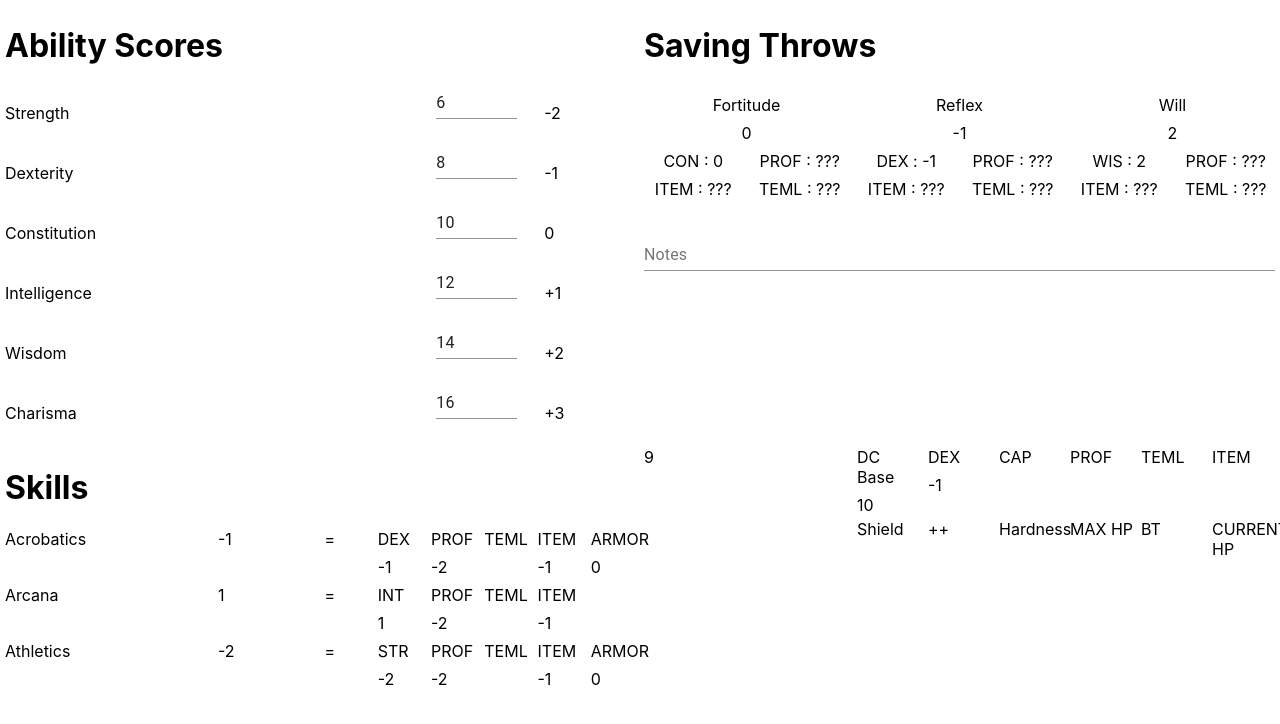
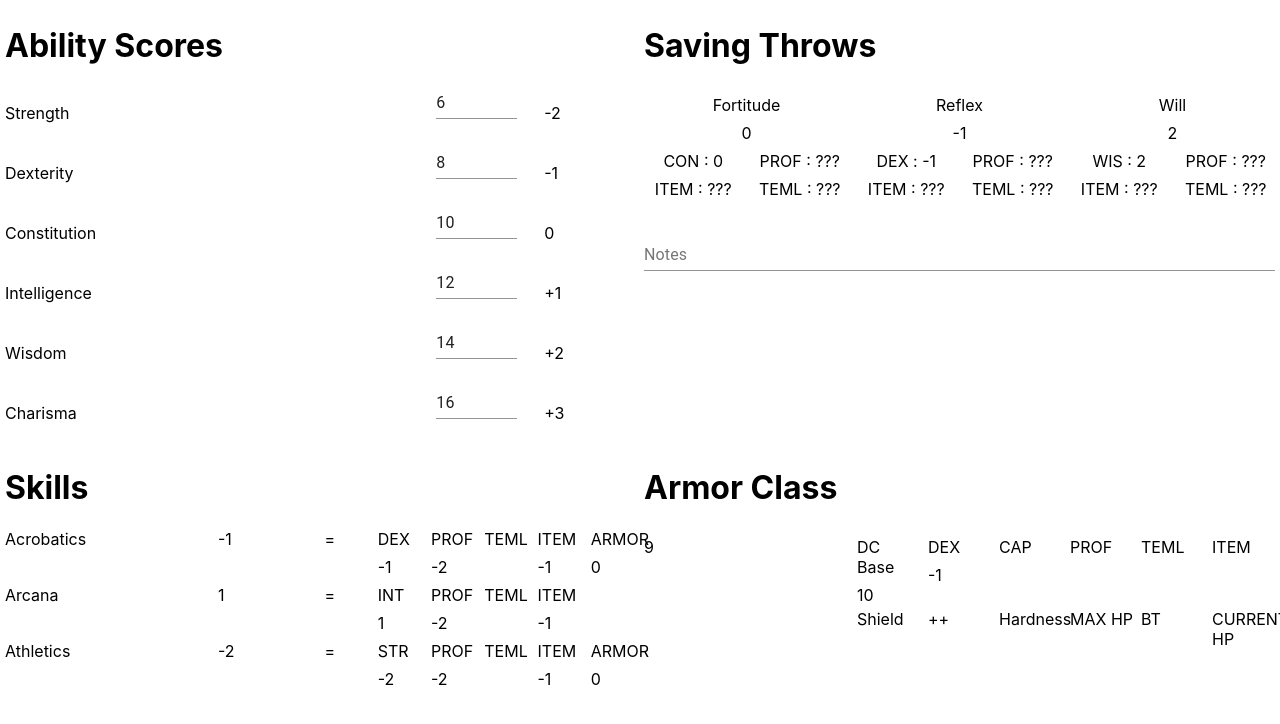
Before and after one commit to Wiljami/CharacterSheetPathfinder2E, a React (Create React App) app: page / in a window 1280 px wide. Shown: the top 724 px of the page. Built offline with nearby package versions, Linux system fonts and the light colour scheme.

Commit message:
Add title to ArmorClassBox.

```diff
--- a/src/ArmorClassBox.js
+++ b/src/ArmorClassBox.js
@@ -6,6 +6,9 @@ export default function ArmorClassBox(props) {
   return (
     <>
       <Grid container spacing={1}>
+        <Grid item xs={12}>
+          <h1>Armor Class</h1>
+        </Grid>
         <Grid item xs={4}>
           {ac}
         </Grid>
```
